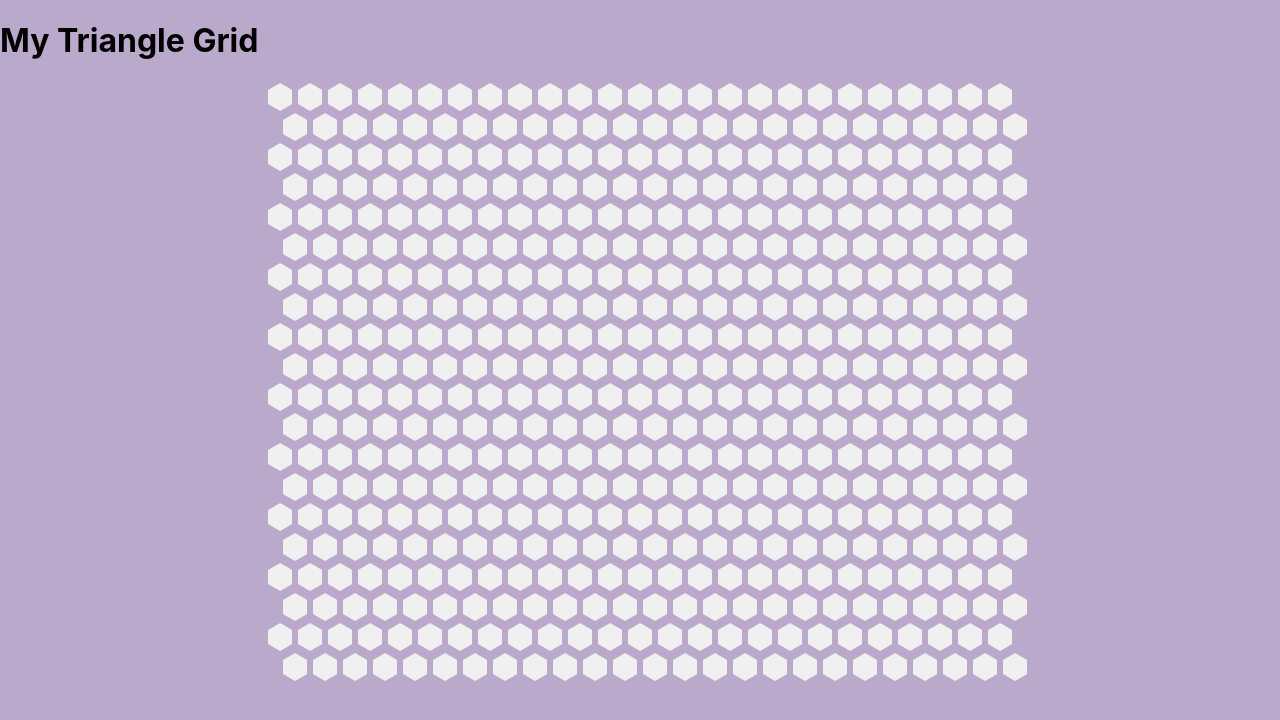
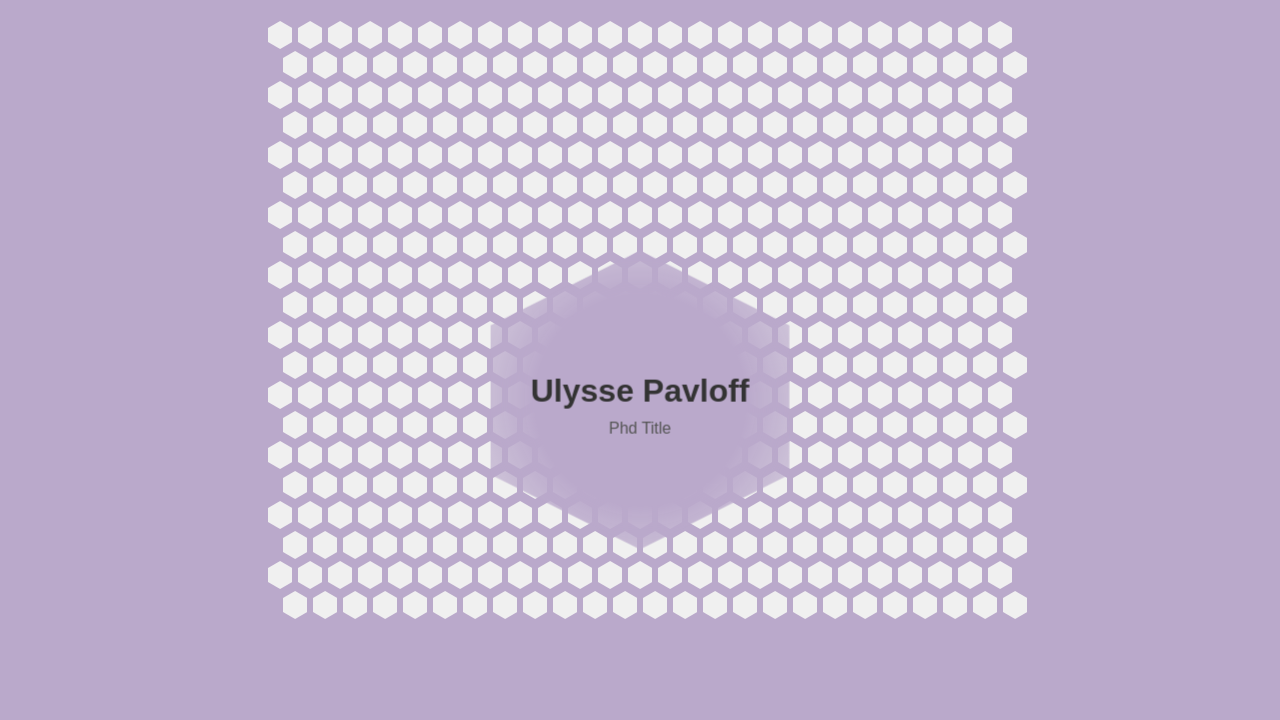
Before and after one commit to upavloff/upavloff.github.io, a React (Create React App) app: page / in a window 1280 px wide. Shown: the top 720 px of the page. Built offline with nearby package versions, Linux system fonts and the light colour scheme.

Commit message:
center hex applied

```diff
--- a/src/App.css
+++ b/src/App.css
@@ -6,7 +6,64 @@
   /* background-color: #F0F0F0; */
 }
 
-h1 {
+/* .title-container {
+  position: absolute;
+  top: 50%;
+  left: 50%;
+  transform: translate(-50%, -50%);
+  z-index: 10;
+  text-align: center;
+  font-size: 2rem;
   color: #333;
-  margin-bottom: 20px;
+  background-color: #F0F0F0;
+  clip-path: polygon(50% -50%, 90% 50%, 50% 150%, 10% 50%);
+  will-change: transform, opacity, scale;
 }
+
+
+.title-container p {
+  font-size: 1.5rem;
+  margin-top: 10px;
+  color: #555;
+} */
+
+.title-container {
+  position: absolute;
+  top: 50%;
+  left: 50%;
+  transform: translate(-50%, -50%);
+  z-index: 10;
+  display: flex;
+  justify-content: center;
+  align-items: center;
+  text-align: center;
+  flex-direction: column;
+  padding: 20px;
+  /* Adjust this value to give space around the text */
+
+  color: #333;
+  background-color: #baa9cb;
+
+  /* Remove fixed width and height */
+  width: auto;
+  height: auto;
+
+  /* Dynamically maintain the hexagon shape */
+  clip-path: polygon(50% 0%, 100% 25%, 100% 75%, 50% 100%, 0% 75%, 0% 25%);
+  aspect-ratio: 1 / 1;
+  /* Ensure the aspect ratio stays square */
+  -webkit-mask-image: radial-gradient(circle, black 50%, rgba(0, 0, 0, 0) 130%);
+  mask-image: radial-gradient(circle, black 50%, rgba(0, 0, 0, 0) 130%);
+}
+
+.title-container h1 {
+  margin: 0;
+  padding: 10px 20px;
+  font-size: 2rem;
+}
+
+.title-container p {
+  margin: 0;
+  font-size: 1rem;
+  color: #555;
+}
--- a/src/App.js
+++ b/src/App.js
@@ -1,10 +1,14 @@
 import React from 'react';
 import Grid from './Grid';
+import './App.css';
 
 function App() {
   return (
     <div className="App">
-      <h1>My Triangle Grid</h1>
+      <div className='title-container'>
+        <h1>Ulysse Pavloff</h1>
+        <p>Phd Title</p>
+      </div>
       <Grid />
     </div>
   );
--- a/src/Grid.js
+++ b/src/Grid.js
@@ -1,4 +1,4 @@
-import React, { useEffect, useRef } from 'react';
+import React, { useRef } from 'react';
 import { gsap } from 'gsap';
 import './Grid.css';
 
@@ -76,7 +76,7 @@ const DotGrid = () => {
 
         // Calculate distance to all other dots and find closest neighbors
         const groupWidth = rect.width;
-        const maxDistance = 2 * groupWidth;
+        const maxDistance = 5 / 4 * groupWidth;
         const closestNeighbors = [];
 
         getCloserNeighbour(group, elPos, closestNeighbors, maxDistance);
@@ -118,7 +118,7 @@ const DotGrid = () => {
 
         // Calculate distance to all other dots and find closest neighbors
         const groupWidth = rect.width;
-        const maxDistance = 2 * groupWidth;
+        const maxDistance = 5 / 4 * groupWidth;
         const closestNeighbors = [];
 
         getCloserNeighbour(group, elPos, closestNeighbors, maxDistance);
@@ -164,7 +164,7 @@ const DotGrid = () => {
                 .to(dot, {
                     scale: 1,
                     y: 0,
-                    opacity: 0.5,
+                    opacity: 0.2,
                     backgroundColor: "#F0F0F0",
                     duration: 2,
                     ease: 'elastic.out(1, 0.3)',
```
